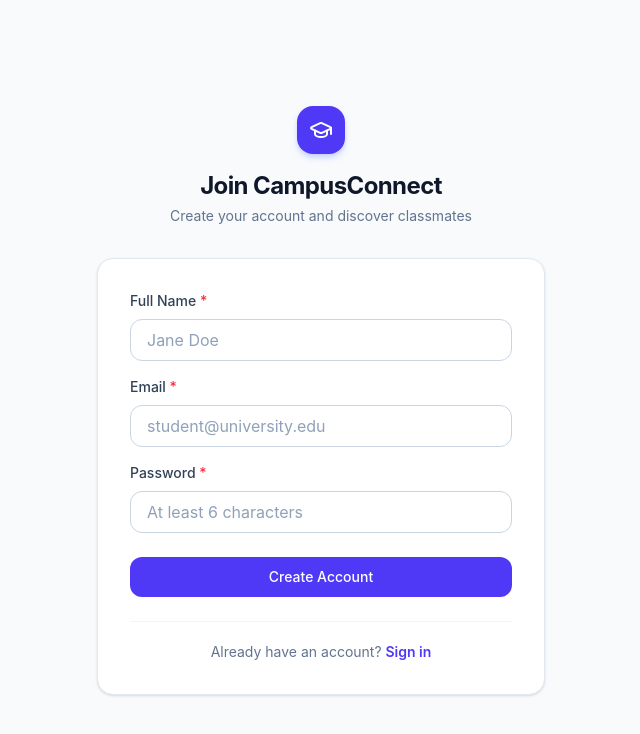
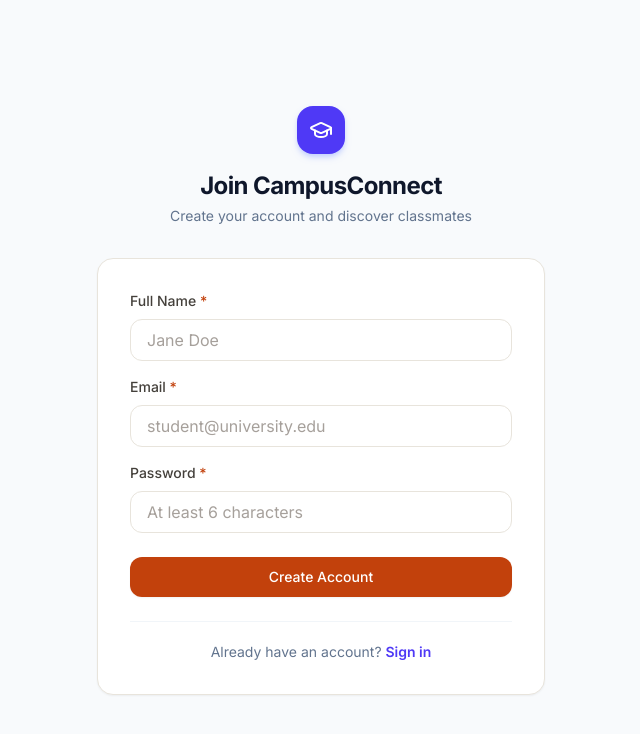
Before and after one commit to madhav256/CampusConnect, a React (Vite) app: page /register in a window 1280 px wide. Shown: the top 734 px of the page, without its empty margins (319-959 px from the left). Built offline with nearby package versions, Linux system fonts and the light colour scheme; no server answers.

Commit message:
feat: establish campus atelier visual foundation

```diff
--- a/index.html
+++ b/index.html
@@ -8,9 +8,9 @@
     <title>CampusConnect — University Student Network</title>
     <link rel="preconnect" href="https://fonts.googleapis.com" />
     <link rel="preconnect" href="https://fonts.gstatic.com" crossorigin />
-    <link href="https://fonts.googleapis.com/css2?family=Inter:wght@400;500;600;700&display=swap" rel="stylesheet" />
+    <link href="https://fonts.googleapis.com/css2?family=Inter:wght@400;500;600;700&family=Newsreader:ital,opsz,wght@0,6..72,400;0,6..72,500;0,6..72,600;0,6..72,700;1,6..72,400;1,6..72,600&display=swap" rel="stylesheet" />
   </head>
-  <body class="bg-slate-50 text-slate-950 antialiased font-sans">
+  <body class="bg-paper text-ink antialiased font-sans">
     <div id="root"></div>
     <script type="module" src="/src/main.jsx"></script>
   </body>
--- a/src/components/ui/Avatar.jsx
+++ b/src/components/ui/Avatar.jsx
@@ -17,7 +17,7 @@ const sizes = {
 
 export default function Avatar({ name, photoURL, size = "lg", bordered = true, className = "" }) {
   const sizeClass = sizes[size] || sizes.lg;
-  const borderClass = bordered ? "ring-2 ring-white shadow-sm" : "";
+  const borderClass = bordered ? "ring-2 ring-surface shadow-xs" : "";
 
   if (photoURL) {
     return (
@@ -32,7 +32,7 @@ export default function Avatar({ name, photoURL, size = "lg", bordered = true, c
   return (
     <div
       aria-label={`${name || "User"} avatar`}
-      className={`${sizeClass} flex shrink-0 items-center justify-center rounded-full bg-indigo-100 font-semibold text-indigo-700 ${borderClass} ${className}`}
+      className={`${sizeClass} flex shrink-0 items-center justify-center rounded-full bg-stone-100 font-serif font-semibold text-stone-800 ring-1 ring-border-warm ${borderClass} ${className}`}
     >
       {getInitials(name)}
     </div>
--- a/src/components/ui/Button.jsx
+++ b/src/components/ui/Button.jsx
@@ -1,11 +1,11 @@
 import { Loader2 } from "lucide-react";
 
 const variants = {
-  primary: "bg-indigo-600 text-white hover:bg-indigo-700 focus-visible:ring-indigo-500 disabled:bg-slate-300",
-  secondary: "bg-slate-100 text-slate-900 hover:bg-slate-200 focus-visible:ring-slate-400 disabled:text-slate-400",
-  outline: "border border-slate-300 bg-white text-slate-900 hover:bg-slate-50 focus-visible:ring-indigo-500 disabled:text-slate-400",
-  ghost: "bg-transparent text-slate-700 hover:bg-slate-100 focus-visible:ring-slate-400 disabled:text-slate-400",
-  danger: "bg-red-500 text-white hover:bg-red-600 focus-visible:ring-red-500 disabled:bg-red-300",
+  primary: "bg-terracotta-600 text-white hover:bg-terracotta-700 active:bg-terracotta-800 focus-visible:ring-terracotta-500 disabled:bg-stone-200 disabled:text-stone-400 shadow-xs",
+  secondary: "bg-stone-100 text-stone-900 hover:bg-stone-200/80 focus-visible:ring-stone-400 disabled:text-stone-400 disabled:bg-stone-100",
+  outline: "border border-border-warm bg-surface text-stone-800 hover:bg-stone-50 hover:border-stone-400 focus-visible:ring-terracotta-500 disabled:text-stone-400 disabled:border-stone-200",
+  ghost: "bg-transparent text-stone-700 hover:bg-stone-100/80 hover:text-stone-900 focus-visible:ring-stone-400 disabled:text-stone-400",
+  danger: "bg-rose-600 text-white hover:bg-rose-700 focus-visible:ring-rose-500 disabled:bg-rose-200 disabled:text-rose-400",
 };
 
 const sizes = {
--- a/src/components/ui/Card.jsx
+++ b/src/components/ui/Card.jsx
@@ -7,9 +7,9 @@ const paddings = {
 
 const shadows = {
   none: "shadow-none",
-  sm: "shadow-sm",
-  md: "shadow-md",
-  lg: "shadow-lg",
+  sm: "shadow-xs",
+  md: "shadow-sm",
+  lg: "shadow-md",
 };
 
 export default function Card({
@@ -23,12 +23,12 @@ export default function Card({
   const paddingClass = paddings[padding] || paddings.md;
   const shadowClass = shadows[shadow] || shadows.sm;
   const hoverClass = hoverable
-    ? "transition duration-150 hover:shadow-md hover:border-slate-300"
+    ? "transition duration-150 hover:border-stone-300 hover:shadow-sm"
     : "";
 
   return (
     <div
-      className={`rounded-2xl border border-slate-200 bg-white ${paddingClass} ${shadowClass} ${hoverClass} ${className}`}
+      className={`rounded-2xl border border-border-warm bg-surface ${paddingClass} ${shadowClass} ${hoverClass} ${className}`}
       {...props}
     >
       {children}
--- a/src/components/ui/EmptyState.jsx
+++ b/src/components/ui/EmptyState.jsx
@@ -11,23 +11,25 @@ export default function EmptyState({
   return (
     <div
       className={`flex flex-col items-center justify-center text-center ${
-        compact ? "py-8 px-4" : "rounded-2xl border border-dashed border-slate-200 bg-white/70 py-12 px-6 shadow-sm sm:py-16"
+        compact
+          ? "py-8 px-4"
+          : "rounded-2xl border border-border-warm bg-surface/90 py-12 px-6 shadow-xs sm:py-16"
       } ${className}`}
     >
       {Icon && (
-        <div className="flex h-14 w-14 items-center justify-center rounded-2xl border border-indigo-100 bg-indigo-50 text-indigo-600 shadow-sm">
+        <div className="flex h-14 w-14 items-center justify-center rounded-2xl border border-terracotta-200/60 bg-terracotta-50 text-terracotta-600 shadow-xs">
           {React.isValidElement(Icon) ? (
             Icon
           ) : (
-            <Icon className="h-7 w-7 text-indigo-600" aria-hidden="true" />
+            <Icon className="h-7 w-7 text-terracotta-600" aria-hidden="true" />
           )}
         </div>
       )}
       {title && (
-        <h3 className="mt-4 text-base font-semibold text-slate-900">{title}</h3>
+        <h3 className="mt-4 font-serif text-lg font-semibold tracking-tight text-ink">{title}</h3>
       )}
       {description && (
-        <p className="mx-auto mt-1.5 max-w-sm text-sm text-slate-500 leading-relaxed">
+        <p className="mx-auto mt-1.5 max-w-sm text-sm text-ink-muted leading-relaxed">
           {description}
         </p>
       )}
--- a/src/components/ui/Input.jsx
+++ b/src/components/ui/Input.jsx
@@ -12,25 +12,29 @@ export default function Input({
   return (
     <div className="space-y-2">
       {label && (
-        <label htmlFor={id} className="block text-sm font-medium text-slate-700">
+        <label htmlFor={id} className="block text-sm font-medium text-stone-700">
           {label}
-          {required && <span className="text-red-500"> *</span>}
+          {required && <span className="text-terracotta-600"> *</span>}
         </label>
       )}
       <input
         id={id}
         aria-invalid={Boolean(error)}
         aria-describedby={messageId}
-        className={`w-full rounded-xl border border-slate-300 bg-white px-4 py-2 text-slate-900 outline-none transition placeholder:text-slate-400 focus:border-indigo-500 focus:ring-2 focus:ring-indigo-100 disabled:cursor-not-allowed disabled:bg-slate-100 ${className}`}
+        className={`w-full rounded-xl border bg-surface px-4 py-2 text-ink outline-none transition placeholder:text-stone-400 disabled:cursor-not-allowed disabled:bg-stone-100 disabled:text-stone-400 ${
+          error
+            ? "border-rose-400 focus:border-rose-500 focus:ring-2 focus:ring-rose-500/20"
+            : "border-border-warm focus:border-terracotta-600 focus:ring-2 focus:ring-terracotta-500/20"
+        } ${className}`}
         {...props}
       />
       {error && (
-        <p id={`${id}-error`} className="text-sm text-red-600">
+        <p id={`${id}-error`} className="text-sm text-rose-600">
           {error}
         </p>
       )}
       {!error && helperText && (
-        <p id={`${id}-helper`} className="text-sm text-slate-500">
+        <p id={`${id}-helper`} className="text-sm text-ink-muted">
           {helperText}
         </p>
       )}
--- a/src/components/ui/Textarea.jsx
+++ b/src/components/ui/Textarea.jsx
@@ -12,25 +12,29 @@ export default function Textarea({
   return (
     <div className="space-y-2">
       {label && (
-        <label htmlFor={id} className="block text-sm font-medium text-slate-700">
+        <label htmlFor={id} className="block text-sm font-medium text-stone-700">
           {label}
-          {required && <span className="text-red-500"> *</span>}
+          {required && <span className="text-terracotta-600"> *</span>}
         </label>
       )}
       <textarea
         id={id}
         aria-invalid={Boolean(error)}
         aria-describedby={messageId}
-        className={`min-h-28 w-full resize-y rounded-xl border border-slate-300 bg-white px-4 py-2 text-slate-900 outline-none transition placeholder:text-slate-400 focus:border-indigo-500 focus:ring-2 focus:ring-indigo-100 disabled:cursor-not-allowed disabled:bg-slate-100 ${className}`}
+        className={`min-h-28 w-full resize-y rounded-xl border bg-surface px-4 py-2 text-ink outline-none transition placeholder:text-stone-400 disabled:cursor-not-allowed disabled:bg-stone-100 disabled:text-stone-400 ${
+          error
+            ? "border-rose-400 focus:border-rose-500 focus:ring-2 focus:ring-rose-500/20"
+            : "border-border-warm focus:border-terracotta-600 focus:ring-2 focus:ring-terracotta-500/20"
+        } ${className}`}
         {...props}
       />
       {error && (
-        <p id={`${id}-error`} className="text-sm text-red-600">
+        <p id={`${id}-error`} className="text-sm text-rose-600">
           {error}
         </p>
       )}
       {!error && helperText && (
-        <p id={`${id}-helper`} className="text-sm text-slate-500">
+        <p id={`${id}-helper`} className="text-sm text-ink-muted">
           {helperText}
         </p>
       )}
--- a/src/index.css
+++ b/src/index.css
@@ -1,8 +1,43 @@
 @import "tailwindcss";
 
+@theme {
+  --font-serif: "Newsreader", Georgia, serif;
+  --font-sans: "Inter", system-ui, -apple-system, BlinkMacSystemFont, "Segoe UI", Roboto, sans-serif;
+
+  --color-paper: #fbf9f5;
+  --color-paper-warm: #f5f2eb;
+  --color-surface: #ffffff;
+  --color-ink: #181614;
+  --color-ink-muted: #6e6962;
+  --color-border-warm: #e8e4dc;
+
+  --color-terracotta-50: #fef6ee;
+  --color-terracotta-100: #fde8d7;
+  --color-terracotta-200: #fbcfae;
+  --color-terracotta-500: #ea580c;
+  --color-terracotta-600: #c2410c;
+  --color-terracotta-700: #9a3412;
+  --color-terracotta-800: #7c2d12;
+}
+
 @layer base {
+  :root {
+    --bg-paper: #fbf9f5;
+    --text-ink: #181614;
+    --border-warm: #e8e4dc;
+    --accent-terracotta: #c2410c;
+  }
+
   html {
     scroll-behavior: smooth;
+    background-color: #fbf9f5;
+    color: #181614;
+  }
+
+  body {
+    background-color: #fbf9f5;
+    color: #181614;
+    font-family: var(--font-sans);
   }
 
   @media (prefers-reduced-motion: reduce) {
```
